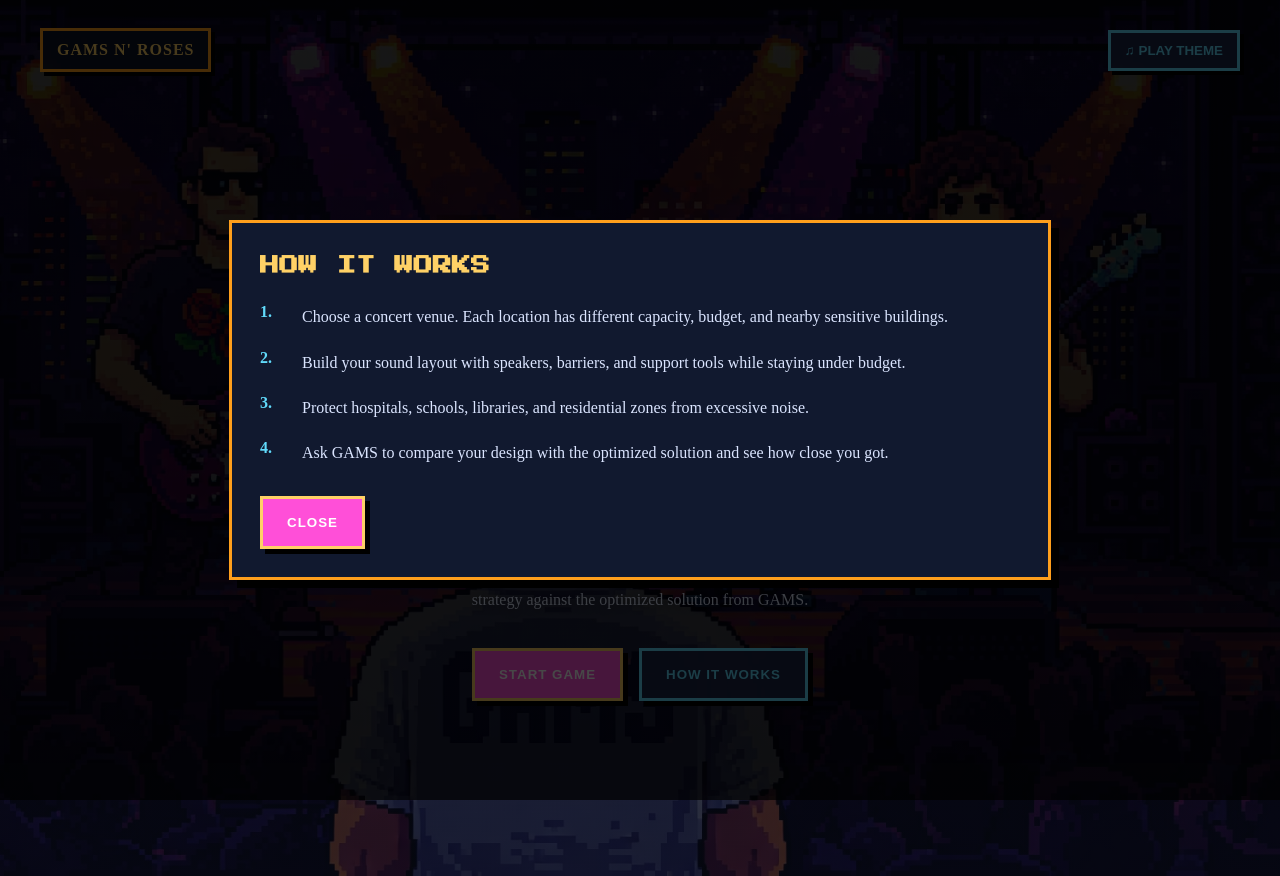
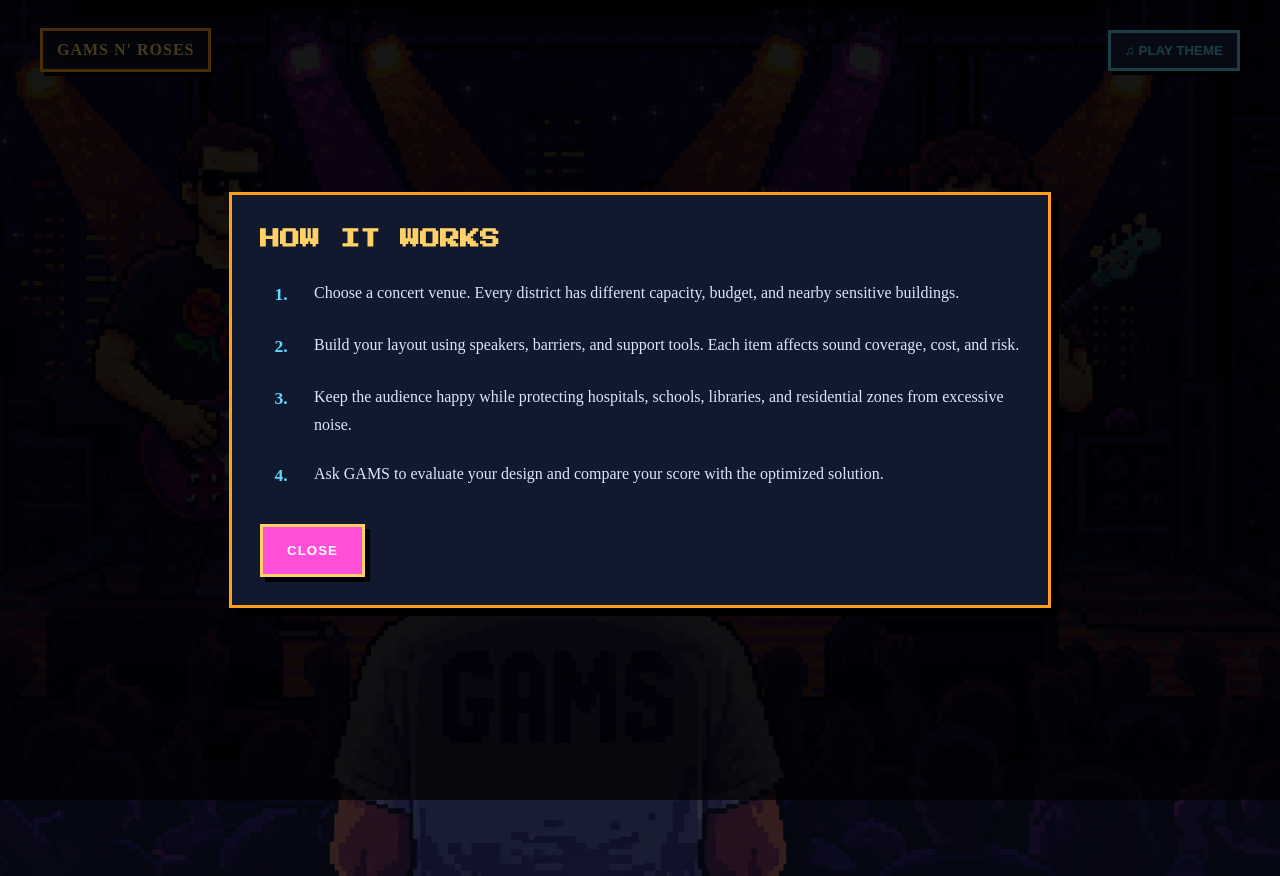
Before and after one commit to serr344/gams-n-roses, a React (Vite) app in the folder frontend/: page / in a window 1280 px wide. Both pictures are taken after a click on the button "HOW IT WORKS". Built offline with nearby package versions, Linux system fonts and the light colour scheme.

Commit message:
home screen finished for now

```diff
--- a/frontend/src/index.css
+++ b/frontend/src/index.css
@@ -78,6 +78,7 @@ body {
   max-width: 900px;
   margin: auto auto;
   text-align: center;
+  transform: translateY(-75px);
 }
 
 .pixel-tag {
@@ -196,6 +197,8 @@ body {
 
 .howto-modal {
   width: min(760px, 100%);
+  max-height: 85vh;
+  overflow-y: auto;
   background: #11192f;
   border: 3px solid #ff9f1c;
   box-shadow: 8px 8px 0 #000;
@@ -205,30 +208,37 @@ body {
 
 .howto-modal h2 {
   margin-top: 0;
-  margin-bottom: 22px;
+  margin-bottom: 24px;
   color: #ffd166;
   font-family: "Press Start 2P", monospace;
-  font-size: 1.2rem;
+  font-size: 1.25rem;
   line-height: 1.6;
+  text-align: left;
 }
 
 .howto-step {
   display: grid;
-  grid-template-columns: 28px 1fr;
-  gap: 14px;
-  margin-bottom: 18px;
+  grid-template-columns: 42px 1fr;
+  column-gap: 12px;
   align-items: start;
+  margin-bottom: 20px;
 }
 
 .howto-step span {
+  display: flex;
+  align-items: flex-start;
+  justify-content: center;
   color: #61dafb;
   font-weight: 900;
+  font-size: 1.1rem;
+  line-height: 1.8;
 }
 
 .howto-step p {
   margin: 0;
   color: #dbe5ff;
-  line-height: 1.7;
+  line-height: 1.8;
+  font-size: 1rem;
 }
 
 .howto-close-btn {
--- a/frontend/src/pages/HomePage.tsx
+++ b/frontend/src/pages/HomePage.tsx
@@ -64,19 +64,16 @@ const HomePage: React.FC<HomePageProps> = ({ onStart }) => {
         </header>
 
         <section className="home-hero">
-          <p className="pixel-eyebrow">PIXEL NOISE OPTIMIZATION</p>
 
           <h1 className="pixel-title">ECHO OF THE FUTURE</h1>
 
 <p className="pixel-subtitle">
-            Design the ultimate concert venue without turning the whole city
-            against your sound.
+  Design the loudest show the city can survive.
 </p>
 
 <p className="pixel-description">
-            Choose a venue, balance budget and crowd happiness, protect
-            hospitals, schools, and libraries, then compare your strategy
-            against the optimized solution from GAMS.
+  Choose your district, manage your budget, place speakers and barriers,
+  protect sensitive zones, and challenge the optimized solution created by GAMS.
 </p>
 
           <div className="home-actions">
@@ -105,32 +102,32 @@ const HomePage: React.FC<HomePageProps> = ({ onStart }) => {
 <div className="howto-step">
   <span>1.</span>
   <p>
-                Choose a concert venue. Each location has different capacity,
-                budget, and nearby sensitive buildings.
+    Choose a concert venue. Every district has different capacity, budget,
+    and nearby sensitive buildings.
   </p>
 </div>
 
 <div className="howto-step">
   <span>2.</span>
   <p>
-                Build your sound layout with speakers, barriers, and support
-                tools while staying under budget.
+    Build your layout using speakers, barriers, and support tools. Each item
+    affects sound coverage, cost, and risk.
   </p>
 </div>
 
 <div className="howto-step">
   <span>3.</span>
   <p>
-                Protect hospitals, schools, libraries, and residential zones
-                from excessive noise.
+    Keep the audience happy while protecting hospitals, schools, libraries,
+    and residential zones from excessive noise.
   </p>
 </div>
 
 <div className="howto-step">
   <span>4.</span>
   <p>
-                Ask GAMS to compare your design with the optimized solution and
-                see how close you got.
+    Ask GAMS to evaluate your design and compare your score with the
+    optimized solution.
   </p>
 </div>
 
```
Lines whose indentation alone changed are shown as unchanged.
